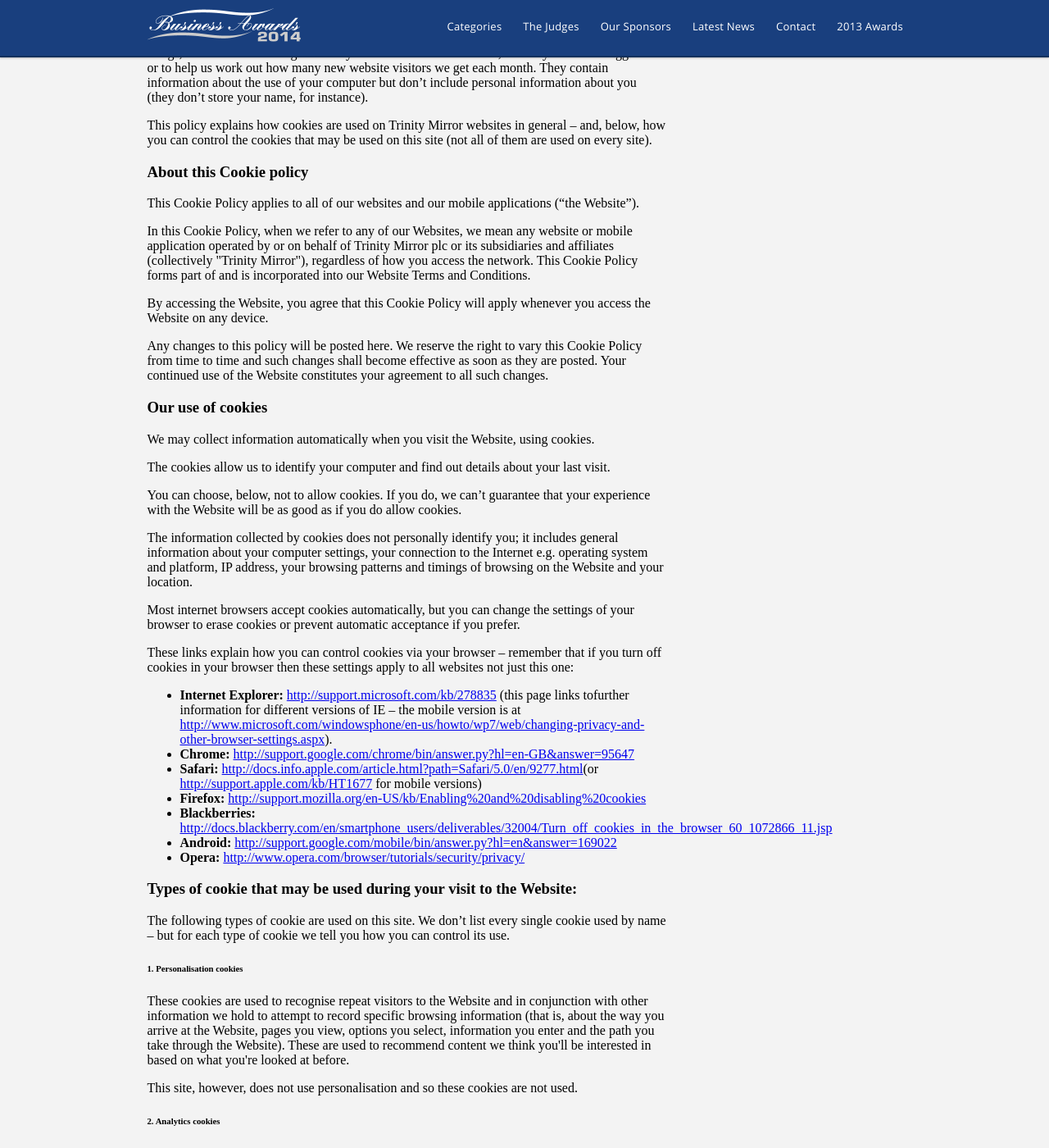
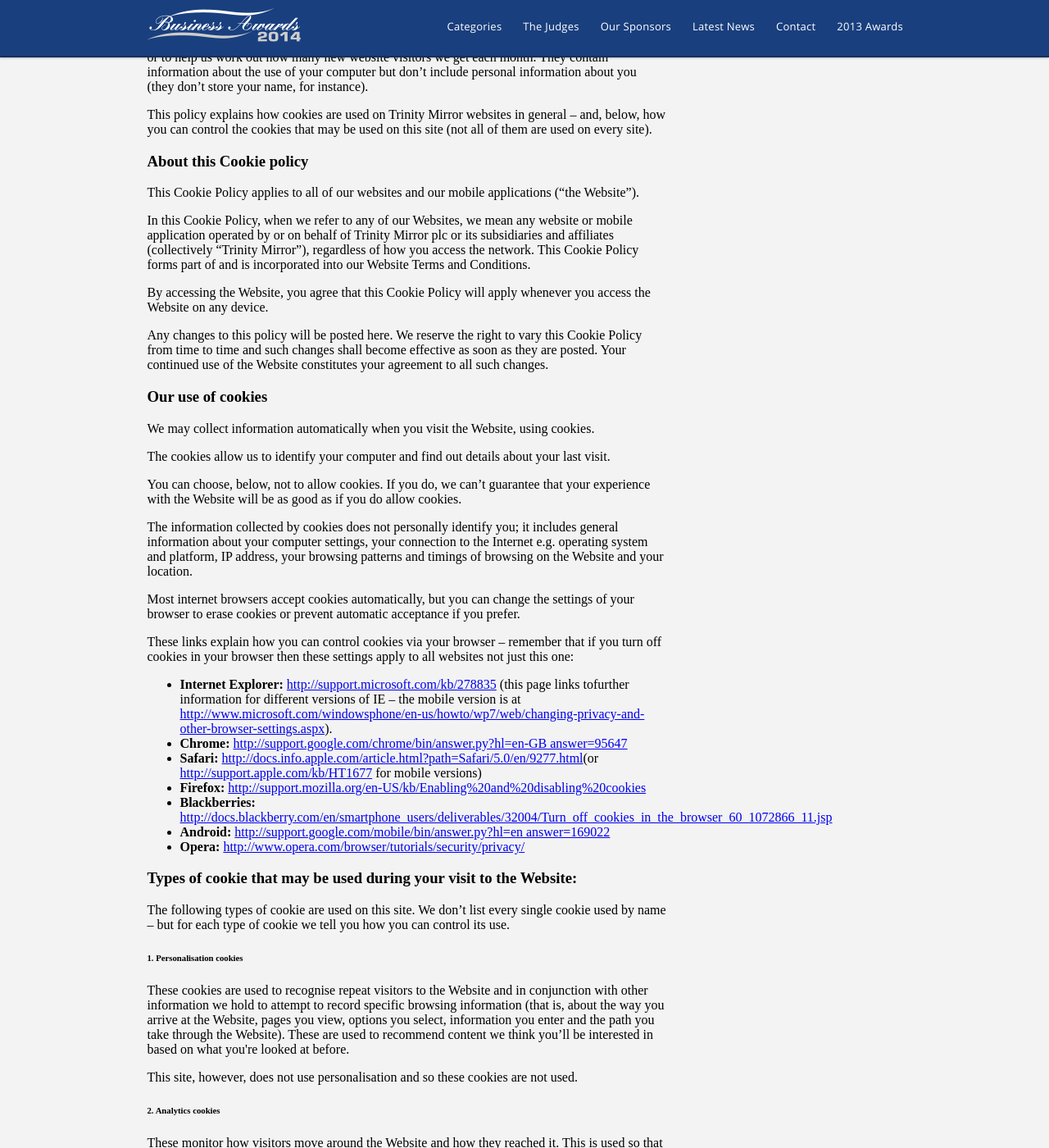
Before and after one commit to michaelbragg/2014.bpbusinessawards.co.uk, a Jekyll site: the page built from src/cookies.html, in a window 1280 px wide and 1400 px high, scrolled down 240 px. Shown: the whole window at 82% size. Built offline with Jekyll 4.4.1, drawn with Linux system fonts in a browser that asks for light colours; Markdown is read by kramdown in place of the engine named in the settings; some of the changed lines change nothing that is shown; some of the changed text lies outside the part shown.

Commit message:
Updates special characters

```diff
--- a/src/cookies.html
+++ b/src/cookies.html
@@ -21,15 +21,17 @@
   exclude:
 ---
 
+<article>
+
 <h1 class="gamma heading--main">Cookie Policy</h1>
 
 <p>Like most websites, this one uses cookies.</p>
 
-<p>Cookies are small text files stored on your computer by your browser. They’re used
-for many things, such as remembering whether you’ve visited the site before, so that
+<p>Cookies are small text files stored on your computer by your browser. They&rsquo;re used
+for many things, such as remembering whether you&rsquo;ve visited the site before, so that
 you remain logged in - or to help us work out how many new website visitors we
-get each month. They contain information about the use of your computer but don’t
-include personal information about you (they don’t store your name, for instance).</p>
+get each month. They contain information about the use of your computer but don&rsquo;t
+include personal information about you (they don&rsquo;t store your name, for instance).</p>
 
 <p>This policy explains how cookies are used on Trinity Mirror websites in general
 – and, below, how you can control the cookies that may be used on this site (not
@@ -37,12 +39,12 @@
 
 <h3>About this Cookie policy</h3>
 
-<p>This Cookie Policy applies to all of our websites and our mobile applications (“the
-Website”).</p>
+<p>This Cookie Policy applies to all of our websites and our mobile applications (&ldquo;the
+Website&rdquo;).</p>
 
 <p>In this Cookie Policy, when we refer to any of our Websites, we mean any website or
 mobile application operated by or on behalf of Trinity Mirror plc or its subsidiaries
-and affiliates (collectively "Trinity Mirror"), regardless of how you access the
+and affiliates (collectively &ldquo;Trinity Mirror&rdquo;), regardless of how you access the
 network. This Cookie Policy forms part of and is incorporated into our Website Terms
 and Conditions.</p>
 
@@ -61,7 +63,7 @@
 <p>The cookies allow us to identify your computer and find out details about your last
 visit.</p>
 
-<p>You can choose, below, not to allow cookies. If you do, we can’t guarantee that your
+<p>You can choose, below, not to allow cookies. If you do, we can&rsquo;t guarantee that your
 experience with the Website will be as good as if you do allow cookies.</p>
 
 <p>The information collected by cookies does not personally identify you; it includes
@@ -78,35 +80,28 @@
 
 <ul>
   <li><strong>Internet Explorer:</strong> <a href="http://support.microsoft.com/kb/278835">http://support.microsoft.com/kb/278835</a> (this page links tofurther information for different versions of IE – the mobile version is at <a href="http://www.microsoft.com/windowsphone/en-us/howto/wp7/web/changing-privacy-and-other-browser-settings.aspx">http://www.microsoft.com/windowsphone/en-us/howto/wp7/web/changing-privacy-and-other-browser-settings.aspx</a>).</li>
-  <li><strong>Chrome:</strong> <a href="http://support.google.com/chrome/bin/answer.py?hl=en-GB&answer=95647">http://support.google.com/chrome/bin/answer.py?hl=en-GB&answer=95647</a></li>
+  <li><strong>Chrome:</strong> <a href="http://support.google.com/chrome/bin/answer.py?hl=en-GB&nbsp;answer=95647">http://support.google.com/chrome/bin/answer.py?hl=en-GB&nbsp;answer=95647</a></li>
   <li><strong>Safari:</strong> <a href="http://docs.info.apple.com/article.html?path=Safari/5.0/en/9277.html">http://docs.info.apple.com/article.html?path=Safari/5.0/en/9277.html</a>(or <a href="http://support.apple.com/kb/HT1677 for mobile versions">http://support.apple.com/kb/HT1677</a> for mobile versions)</li>
   <li><strong>Firefox:</strong> <a href="http://support.mozilla.org/en-US/kb/Enabling%20and%20disabling%20cookies">http://support.mozilla.org/en-US/kb/Enabling%20and%20disabling%20cookies</a></li>
   <li><strong>Blackberries:</strong> <a href="http://docs.blackberry.com/en/smartphone_users/deliverables/32004/Turn_off_cookies_in_the_browser_60_1072866_11.jsp">http://docs.blackberry.com/en/smartphone_users/deliverables/32004/Turn_off_cookies_in_the_browser_60_1072866_11.jsp</a></li>
-  <li><strong>Android:</strong> <a href="http://support.google.com/mobile/bin/answer.py?hl=en&answer=169022">http://support.google.com/mobile/bin/answer.py?hl=en&answer=169022</a></li>
+  <li><strong>Android:</strong> <a href="http://support.google.com/mobile/bin/answer.py?hl=en&nbsp;answer=169022">http://support.google.com/mobile/bin/answer.py?hl=en&nbsp;answer=169022</a></li>
   <li><strong>Opera:</strong> <a href="http://www.opera.com/browser/tutorials/security/privacy/">http://www.opera.com/browser/tutorials/security/privacy/</a></li>
 </ul>
 
 <h3>Types of cookie that may be used during your visit to the Website:</h3>
 
-<p>The following types of cookie are used on this site. We don’t list every single cookie
+<p>The following types of cookie are used on this site. We don&rsquo;t list every single cookie
 used by name – but for each type of cookie we tell you how you can control its use.</p>
 
 <h6>1. Personalisation cookies</h6>
 
-<p>These cookies are used to recognise repeat visitors to the Website and in conjunction
-with other information we hold to attempt to record specific browsing information
-(that is, about the way you arrive at the Website, pages you view, options you select,
-information you enter and the path you take through the Website). These are used to
-recommend content we think you'll be interested in based on what you're looked at
-before.</p>
+<p>These cookies are used to recognise repeat visitors to the Website and in conjunction with other information we hold to attempt to record specific browsing information (that is, about the way you arrive at the Website, pages you view, options you select, information you enter and the path you take through the Website). These are used to recommend content we think you&rsquo;ll be interested in based on what you're looked at before.</p>
 
 <p>This site, however, does not use personalisation and so these cookies are not used.</p>
 
 <h6>2. Analytics cookies</h6>
 
-<p>These monitor how visitors move around the Website and how they reached it. This is
-used so that we can see total (not individual) figures on which types of content users
-enjoy most, for instance.</p>
+<p>These monitor how visitors move around the Website and how they reached it. This is used so that we can see total (not individual) figures on which types of content users enjoy most, for instance.</p>
 
 <p>You can opt out of these if you want:</p>
 
@@ -115,7 +110,7 @@
   <li><strong>Google:</strong> <a href="https://tools.google.com/dlpage/gaoptout">https://tools.google.com/dlpage/gaoptout</a></li>
 </ul>
 
-<h6>3 Third-party service cookies</h6>
+<h6>3. Third-party service cookies</h6>
 
 <p>Social sharing, video and other services we offer are run by other companies. These
 companies may drop cookies on your computer when you use them on our site or if
@@ -125,30 +120,30 @@
 may use and their use of cookies:</p>
 
 <ul>
-  <li>Facebook’s data use policy; <a href="http://www.facebook.com/about/privacy/your-info-on-other">http://www.facebook.com/about/privacy/your-info-on-other</a></li>
+  <li>Facebook&rsquo;s data use policy; <a href="http://www.facebook.com/about/privacy/your-info-on-other">http://www.facebook.com/about/privacy/your-info-on-other</a></li>
   <li>AddThis (the service that runs some of our social sharing buttons): <a href="http://www.addthis.com/privacy#.T6j--usS0bw">http://www.addthis.com/privacy#.T6j--usS0bw</a></li>
-  <li>Twitter’s privacy policy; <a href="https://twitter.com/privacy">https://twitter.com/privacy</a></li>
-  <li>Storify’s (a service that is sometimes used to embed a series of tweets) terms of service: <a href="http://storify.com/tos">http://storify.com/tos</a></li>
-  <li>Brighcove video player’s cookie policy; <a href="http://support.brightcove.com/en/docs/video-cloud-player-cookies">http://support.brightcove.com/en/docs/video-cloud-player-cookies</a></li>
-  <li>YouTube video player cookie policy: <a href="http://www.google.com/intl/en/policies/privacy/faq/#toc-cookies">http://www.google.com/intl/en/policies/privacy/faq/#toc-cookies</a> (Google’s standard terms).</li>
+  <li>Twitter&rsquo;s privacy policy; <a href="https://twitter.com/privacy">https://twitter.com/privacy</a></li>
+  <li>Storify&rsquo;s (a service that is sometimes used to embed a series of tweets) terms of service: <a href="http://storify.com/tos">http://storify.com/tos</a></li>
+  <li>Brighcove video player&rsquo;s cookie policy; <a href="http://support.brightcove.com/en/docs/video-cloud-player-cookies">http://support.brightcove.com/en/docs/video-cloud-player-cookies</a></li>
+  <li>YouTube video player cookie policy: <a href="http://www.google.com/intl/en/policies/privacy/faq/#toc-cookies">http://www.google.com/intl/en/policies/privacy/faq/#toc-cookies</a> (Google&rsquo;s standard terms).</li>
   <li>Readers offers: Myoffers (reader offers): <a href="http://www.myoffers.co.uk/privacy_statement.aspx">http://www.myoffers.co.uk/privacy_statement.aspx</a></li>
   <li>Tynt (adds a URL when you copy and paste) opt-out page: <a href="http://www.tynt.com/tynt-users-opt-out#axzz1uwhK3VWx">http://www.tynt.com/tynt-users-opt-out#axzz1uwhK3VWx</a></li>
 </ul>
 
-<h6>4 Our own ad serving and management cookies</h6>
+<h6>4. Our own ad serving and management cookies</h6>
 
 <p>We sell space on some of our websites to advertisers – they pay for the content you
 enjoy for free.</p>
 
 <p>As part of this, we use several services to help us and advertisers understand what
 adverts you might be interested in. These cookies hold information about the
-computer – they don’t hold personal information about you (ie it’s not linked to
-you as an individual). But they might hold a record of what other websites you’ve
-looked at – so we could show you a car advert if you’ve previously visited a motoring
+computer – they don&rsquo;t hold personal information about you (ie it&rsquo;s not linked to
+you as an individual). But they might hold a record of what other websites you&rsquo;ve
+looked at – so we could show you a car advert if you&rsquo;ve previously visited a motoring
 website.</p>
 
 <p>These are the services we use and how you can control those cookies. Please
-note that turning off advertising cookies won’t mean that you are not served any
+note that turning off advertising cookies won&rsquo;t mean that you are not served any
 advertising merely that it will not be tailored to your interests.</p>
 
 <ul>
@@ -163,23 +158,25 @@
   <li><strong>Outbrain (recommended content elsewhere on the web at the bottom of articles):</strong> Privacy policy at <a href="http://www.outbrain.com/privacy">http://www.outbrain.com/privacy</a></li>
 </ul>
 
-<h6>5 Other ad management cookies</h6>
+<h6>5. Other ad management cookies</h6>
 
 <p>Advertisements on the Website are provided by other organisations. Our advertising
 partners will serve advertisements that they believe are most likely to be of interest
 to you, based on information about your visit to the Website and other websites. In
 order to do this, our advertising partner may need to place a cookie on your computer.
-These cookies hold information about the computer – they don’t hold personal
-information about you (ie it’s not linked to you as an individual).</p>
+These cookies hold information about the computer – they don&rsquo;t hold personal
+information about you (ie it&rsquo;s not linked to you as an individual).</p>
 
 <p>For more information about this type of online behavioural advertising, about cookies,and about how to turn this feature off, please visit <a href="http://www.youronlinechoices.com/uk/">http://www.youronlinechoices.com/uk/</a></p>
 
-<p>Please note that turning off advertising cookies won’t mean that you are not served
+<p>Please note that turning off advertising cookies won&rsquo;t mean that you are not served
 any advertising merely that it will not be tailored to your interests.</p>
 
 <h6>6. Site management cookies</h6>
 
-<p>These are used to maintain your identity or session on the Website. For instance, where our websites run on more than one server, we use a cookie to ensure that you are sent information by one specific server (otherwise you may log in or out unexpectedly). We may use similar cookies when you vote in opinion polls to ensure that you can only vote once, and to ensure that you can use our commenting functionality when not logged in (to ensure you don’t see comments you’ve reported as abusive, for instance, or don’t vote comments up/down more than once).</p>
+<p>These are used to maintain your identity or session on the Website. For instance, where our websites run on more than one server, we use a cookie to ensure that you are sent information by one specific server (otherwise you may log in or out unexpectedly). We may use similar cookies when you vote in opinion polls to ensure that you can only vote once, and to ensure that you can use our commenting functionality when not logged in (to ensure you don&rsquo;t see comments you&rsquo;ve reported as abusive, for instance, or don&rsquo;t vote comments up/down more than once).</p>
 
 <p>These cookies cannot be turned off individually but you could change your browser
 setting to refuse all cookies ( see above) if you do not wish to accept them.</p>
+
+</article>
```
